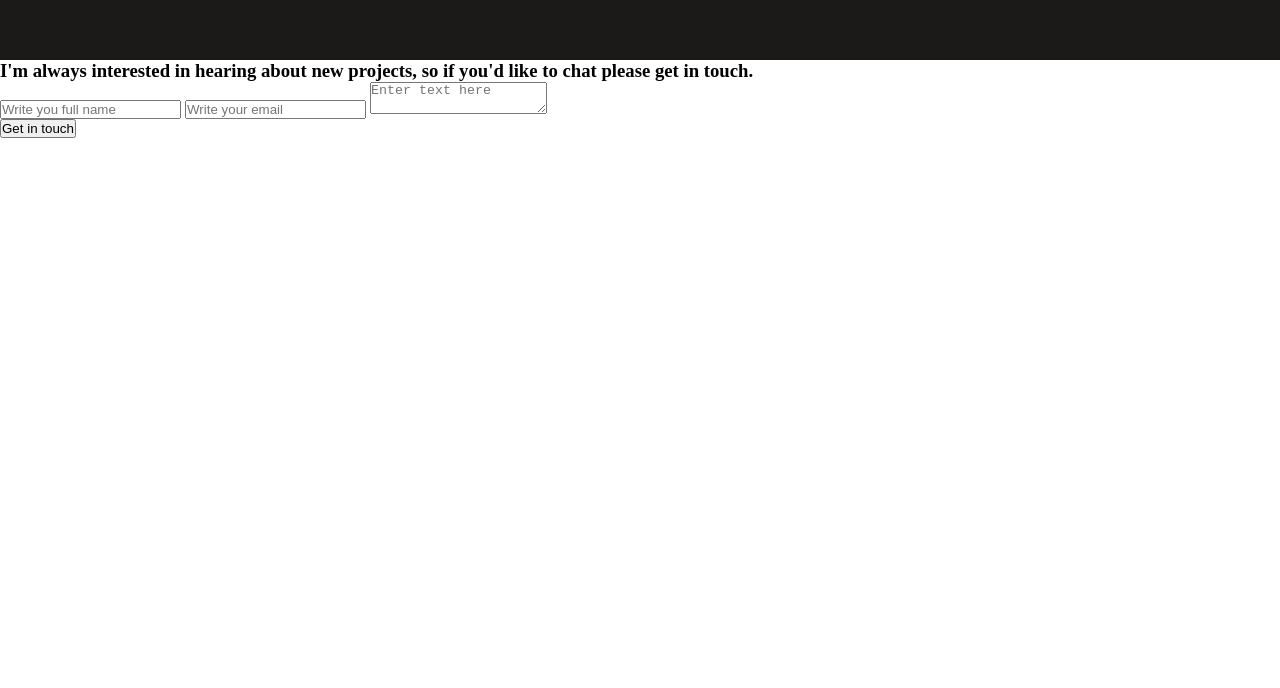
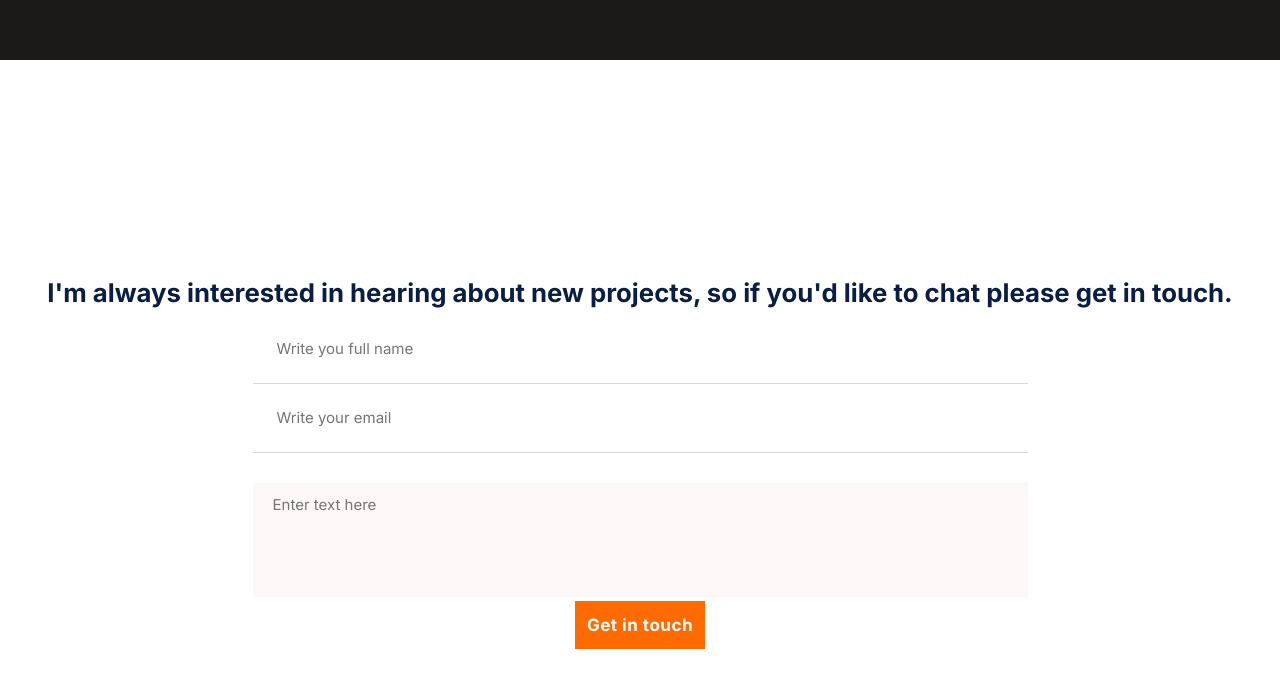
Before and after one commit to danmainah/curriculum-cr-training-contact-form, a plain HTML site: page index.html in a window 1280 px wide. Shown: the part 6647-7335 px from the top of the page. Before the commit the page ends 6785 px from the top, so only its background shows below. Drawn offline with Linux system fonts and the light colour scheme.

Commit message:
Add style to the contact form

```diff
--- a/css/main.css
+++ b/css/main.css
@@ -325,3 +325,82 @@ li {
 .skills {
   list-style: inside url("../media/svg/circle.svg");
 }
+
+.c-form {
+  display: flex;
+  flex-direction: column;
+  justify-content: center;
+  align-items: center;
+  height: 800px;
+}
+
+.c-header {
+  font-family: "Inter", sans-serif;
+  font-style: normal;
+  font-weight: normal;
+  font-size: 22px;
+  line-height: 44px;
+  color: #091e42;
+  text-align: center;
+  background-color: white;
+}
+
+.form-group {
+  border: 0;
+}
+
+.form-group input {
+  font-family: "Inter", sans-serif;
+  font-style: normal;
+  font-weight: normal;
+  font-size: 15px;
+  line-height: 20px;
+  color: #979493;
+  width: 100%;
+  outline: 0;
+  border-width: 0 0 1px;
+  border-color: #dbd8d7;
+  padding: 24px;
+}
+
+.form-group-textarea {
+  font-family: "Inter", sans-serif;
+  font-style: normal;
+  font-weight: normal;
+  font-size: 15px;
+  line-height: 20px;
+  color: #3c3a39;
+  margin-top: 30px;
+  width: 100%;
+  height: 114px;
+  padding: 12px 20px;
+  box-sizing: border-box;
+  border: 2px none #ccc;
+  background-color: #fbf8f7;
+  resize: none;
+}
+
+.c-form form {
+  display: flex;
+  flex-direction: column;
+  justify-content: center;
+  align-items: center;
+  width: 80%;
+}
+
+.btn-1 {
+  align-self: center;
+  background-color: #ff6b00;
+  color: #fff;
+  font-family: "Inter", sans-serif;
+  font-style: normal;
+  font-weight: bold;
+  font-size: 17px;
+  line-height: 24px;
+  letter-spacing: 0.03em;
+  padding: 12px;
+  border: 0;
+  outline: 0;
+  cursor: pointer;
+  transition: 350ms;
+}
--- a/index.html
+++ b/index.html
@@ -290,7 +290,7 @@
         </div>
       </div>
     </main>
-    <section class="c">
+    <section class="c-form">
       <div class="c-header"><h3>I'm always interested in hearing about new projects, so if you'd like to chat please get in touch.</h3></div>
       <form action="https://formspree.io/f/mbjqyrqj" method="POST">
         <div class="form-group">
```
